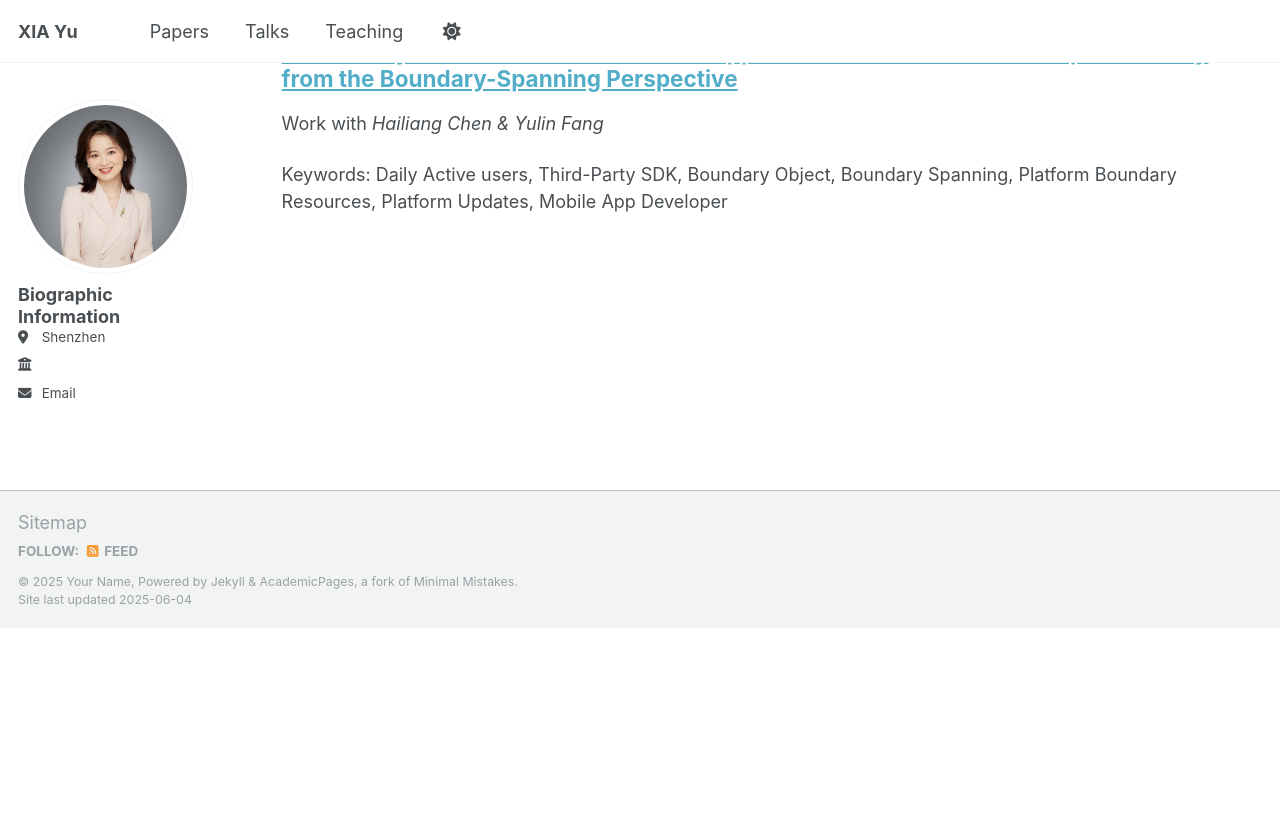
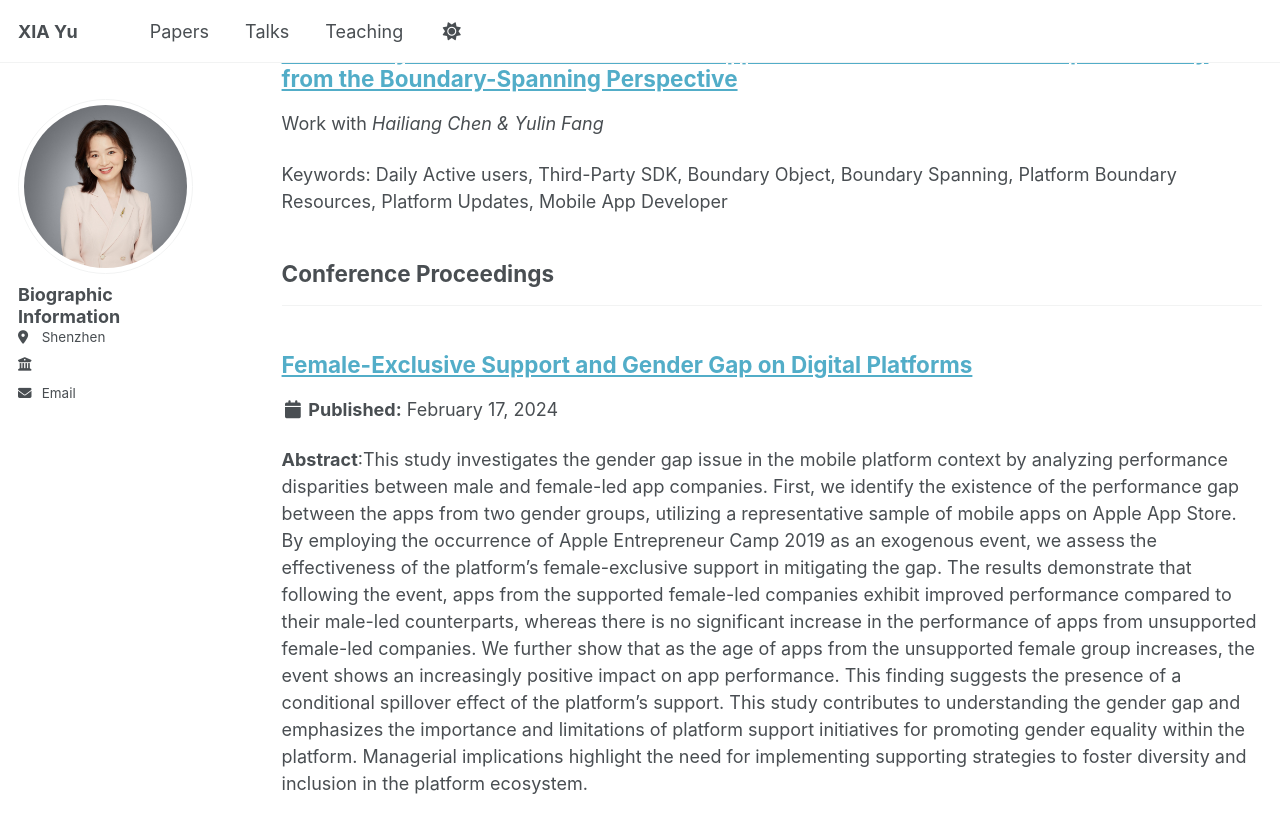
Before and after one commit to yuxia2025/yuxia2025.github.io, a Jekyll site: the page built from _pages/publications.html, in a window 1280 px wide and 900 px high, scrolled down 418 px. Shown: the top 833 px of the window. Built offline with Jekyll 4.4.1, drawn with Linux system fonts in a browser that asks for light colours; a file with an impossible date is left out; before the commit the page ends 1046 px from its top, so only the background shows below that; part of the change alters nothing that is shown.

```diff
--- a/_publications/2024-02-17-paper-title-number-4.md
+++ b/_publications/2024-02-17-paper-title-number-4.md
@@ -4,8 +4,8 @@ collection: publications
 category: conferences
 permalink: /publication/2024-02-17-paper-title-number-4
 #excerpt: 'This paper is about fixing template issue #693.'
-date: 2023-12
-venue: 'International Conference on Information Systems (ICIS)'
+#date: 2023-12
+venue: 'ICIS2023'
 # paperurl: 'http://academicpages.github.io/files/paper3.pdf'
 # citation: 'Xia, Yu, and Hailiang Chen. "Female-exclusive Support and Gender Gap on Digital Platforms." In International Conference on Information Systems, ICIS 2023, Hyderabad, India'
 ---
```
